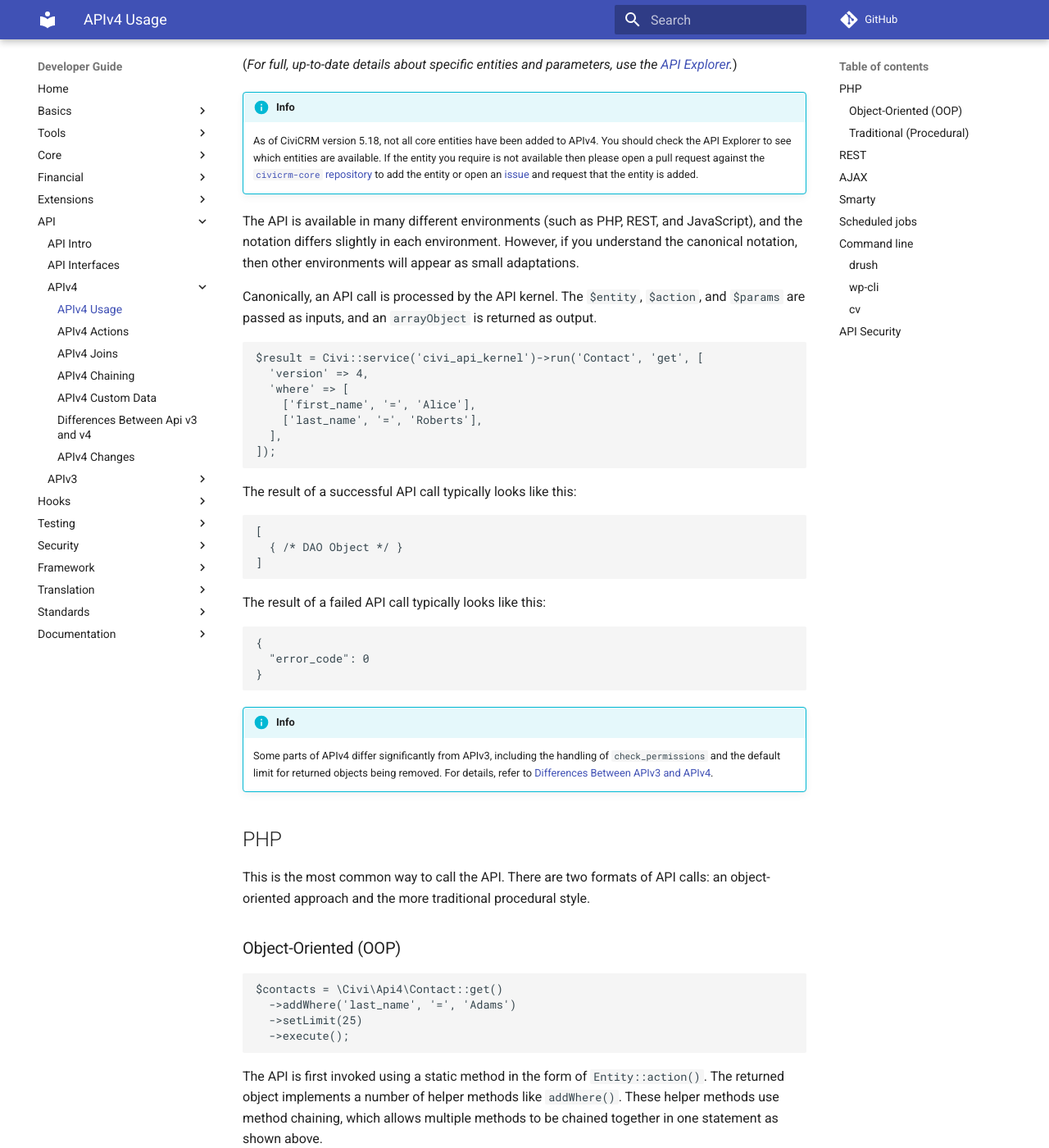
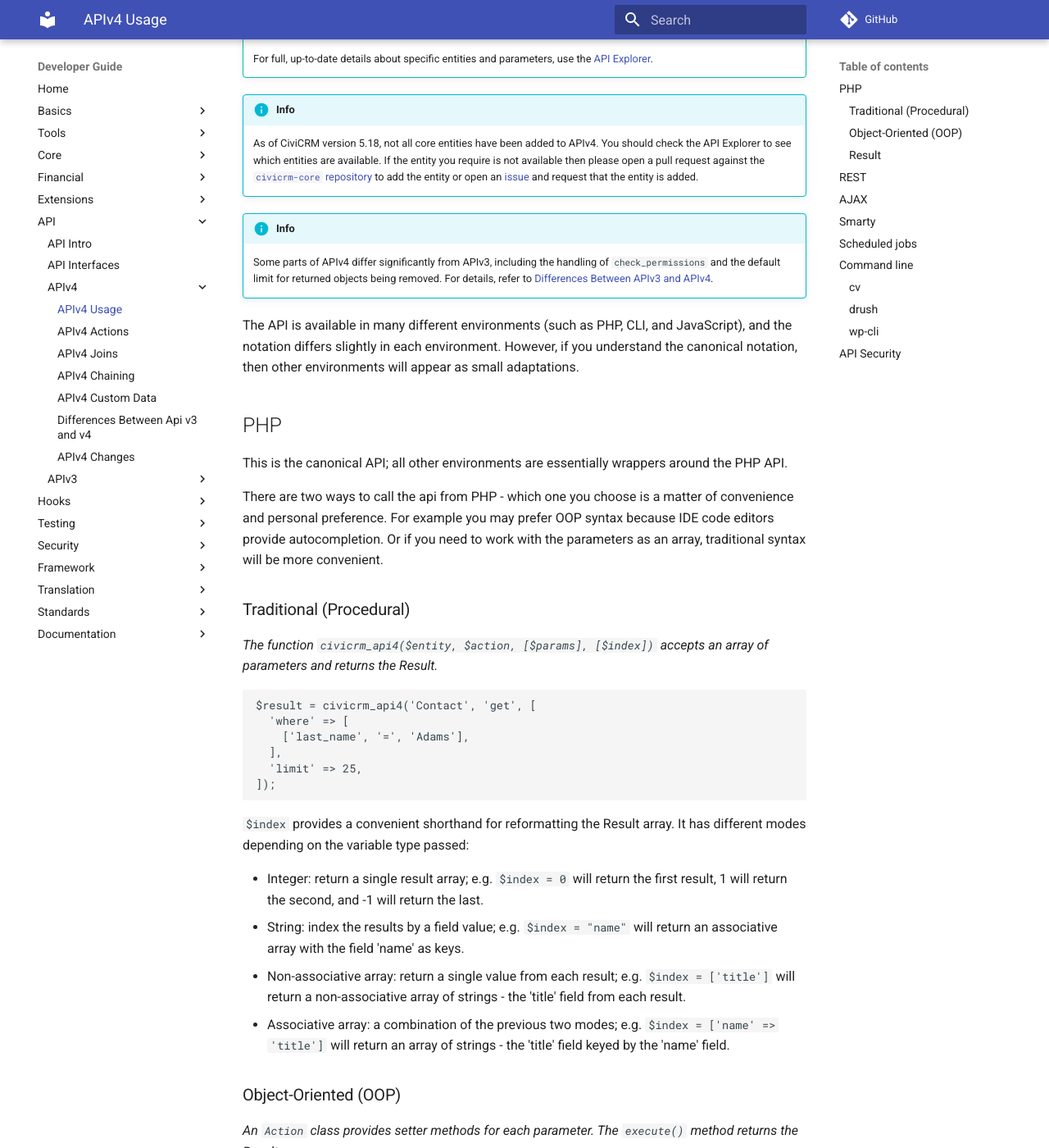
Before and after one commit to civicrm/civicrm-dev-docs, an MkDocs documentation site: the page built from docs/api/v4/usage.md, in a window 1280 px wide and 1400 px high, scrolled down 738 px. Shown: the whole window at 82% size. Built offline with MkDocs 1.6.1 and Material for MkDocs 9.7.7, drawn with Linux system fonts in a browser that asks for light colours; comment, search, counter and statistics services are not loaded; old or Windows-style settings are respelled for this version of MkDocs; some of the changed text lies outside the part shown.

Commit message:
Reorganze Api4 Usage

````diff
--- a/docs/api/v4/usage.md
+++ b/docs/api/v4/usage.md
@@ -1,14 +1,16 @@
 # APIv4 Usage
 
-Every API call consists of three elements: the *entity*, *action*, and *parameters*. Some commonly used entities in CiviCRM include the following:
+Every API call consists of three elements: the *entity*, *action*, and *parameters*:
 
-| Entity     | Description                                |
-|------------|--------------------------------------------|
-| `Contact`  | An individual, organization, or household. |
-| `Activity` | A phone call, meeting, or email message. that has occurred (or will occur) at a specific date and time. |
-| `Address`  | A street-address related to a contact.     |
+**Entity:** The "name" of the API.
+CiviCRM entities include Contacts, Activities, Contributions, Events, etc.
+Each API entity usually (but not always) corresponds to a table in the database (e.g. the Contact entity is the `civicrm_contact` table).
 
-Each entity supports a number of actions. Consider these samples with commonly-used actions and parameters for the `Contact` entity:
+**Action:** The "verb" of the API. Each entity supports a number of actions, such as `get`, `create`, `update`, `delete`.
+
+**Parameters:** Settings or data to pass to the api function. Each action accepts a different set of parameters.
+
+Consider these samples with commonly-used actions and parameters for the `Contact` entity:
 
 | Action   | Parameters                           | Description                     |
 |----------|--------------------------------------|---------------------------------|
@@ -16,86 +18,69 @@
 | `get`    | `#!json {"where":[["last_name", "=", "Doe"]], "limit":25}`                | Fetch the first 25 contacts with the last name "Doe" |
 | `delete` | `#!json {"where":[["id", "=", 42]]}` | Delete the contact with id "42" |
 
-(*For full, up-to-date details about specific entities and parameters, use the [API Explorer](/api/index.md#api-explorer).*)
+!!! tip
+    For full, up-to-date details about specific entities and parameters, use the [API Explorer](/api/index.md#api-explorer).
 
 !!! info
     As of CiviCRM version 5.18, not all core entities have been added to APIv4. You should check the API Explorer to see which entities are available. If the entity you require is not available then please open a pull request against the [`civicrm-core` repository](https://github.com/civicrm/civicrm-core) to add the entity or open an [issue](https://lab.civicrm.org/dev/core) and request that the entity is added.
 
-The API is available in many different environments (such as PHP, REST, and JavaScript), and the notation differs slightly in each environment.
-However, if you understand the canonical notation, then other environments will appear as small adaptations.
+!!! info
+    Some parts of APIv4 differ significantly from APIv3, including the handling of `check_permissions` and the default limit for returned objects being removed. For details, refer to [Differences Between APIv3 and APIv4](/api/v4/differences-with-v3.md).
 
-Canonically, an API call is processed by the API kernel. The `$entity`, `$action`, and `$params` are passed as inputs, and an `arrayObject` is returned as output.
+The API is available in many different environments (such as PHP, CLI, and JavaScript), and the notation differs slightly in each environment. However, if you understand the canonical notation, then other environments will appear as small adaptations.
+
+## PHP
+
+This is the canonical API; all other environments are essentially wrappers around the PHP API.
+
+There are two ways to call the api from PHP - which one you choose is a matter of convenience and personal preference.
+For example you may prefer OOP syntax because IDE code editors provide autocompletion.
+Or if you need to work with the parameters as an array, traditional syntax will be more convenient.
+
+### Traditional (Procedural)
+
+*The function `civicrm_api4($entity, $action, [$params], [$index])` accepts an array of parameters and returns the Result.*
 
 ```php
-$result = Civi::service('civi_api_kernel')->run('Contact', 'get', [
-  'version' => 4,
+$result = civicrm_api4('Contact', 'get', [
   'where' => [
-    ['first_name', '=', 'Alice'],
-    ['last_name', '=', 'Roberts'],
+    ['last_name', '=', 'Adams'],
   ],
+  'limit' => 25,
 ]);
 ```
 
-The result of a successful API call typically looks like this:
+`$index` provides a convenient shorthand for reformatting the Result array. It has different modes depending on the variable type passed:
 
-```json
-[
-  { /* DAO Object */ }
-]
-```
-
-The result of a failed API call typically looks like this:
-
-```json
-{
-  "error_code": 0
-}
-```
-
-!!! info
-    Some parts of APIv4 differ significantly from APIv3, including the handling of `check_permissions` and the default limit for returned objects being removed. For details, refer to [Differences Between APIv3 and APIv4](/api/v4/differences-with-v3.md).
-
-## PHP
-
-This is the most common way to call the API. There are two formats of API calls: an object-oriented approach and the more traditional procedural style.
+* Integer: return a single result array; e.g. `$index = 0` will return the first result, 1 will return the second, and -1 will return the last.
+* String: index the results by a field value; e.g. `$index = "name"` will return an associative array with the field 'name' as keys.
+* Non-associative array: return a single value from each result; e.g. `$index = ['title']` will return a non-associative array of strings - the 'title' field from each result.
+* Associative array: a combination of the previous two modes; e.g. `$index = ['name' => 'title']` will return an array of strings - the 'title' field keyed by the 'name' field.
 
 ### Object-Oriented (OOP)
 
+*An `Action` class provides setter methods for each parameter. The `execute()` method returns the Result.*
+
 ```php
-$contacts = \Civi\Api4\Contact::get()
+$result = \Civi\Api4\Contact::get()
   ->addWhere('last_name', '=', 'Adams')
   ->setLimit(25)
   ->execute();
 ```
 
-The API is first invoked using a static method in the form of `#!php Entity::action()`.
-The returned object implements a number of helper methods like `#!php addWhere()`.
-These helper methods use method chaining, which allows multiple methods to be chained together in one statement as shown above.
+### Result
 
-### Traditional (Procedural)
+Both OOP and traditional APIs return a **Result** ArrayObject, which can be accessed like an array using e.g. `$result[0]` or `foreach ($result as ...)`. It also has the following methods:
 
-```php
-try {
-  $contacts = civicrm_api4('Contact', 'get', array(
-    'where' => [
-      ['first_name', '=', 'Alice'],
-      ['last_name', '=', 'Roberts'],
-    ],
-  ]);
-}
-catch (\API_Exception $e) {
-  $error = $e->getMessage();
-}
-printf("Found %d item(s)\n", count($contacts));
-```
+- `$result->first()`: returns the first item, or NULL if not found.
+- `$result->last()`: returns the last item, or NULL if not found.
+- `$result->itemAt($index)`: returns the item at a given index, or NULL if not found.
+- `$result->indexBy($field)`: reindexes the array by the value of a field.
+- `$result->column($field)`: reduces the array to a single field.
+- `$result->count()`: counts the results.
 
-This format matches the canonical format almost exactly, with a few improvements for usability:
-
-- The `version => 4` parameter is not required.
-- Errors are reported as PHP exceptions. You may catch the exceptions or (by default) allow them to bubble up.
-- You can immediately iterate over the contacts returned.
-
-*Note*: If you're writing a Drupal module, a Joomla extension, a WordPress plugin, or a standalone script, then you may need to **bootstrap** CiviCRM before using the API.  See the examples in [Bootstrap Reference](/framework/bootstrap.md).
+!!! note
+    If you're writing a Drupal module, a Joomla extension, a WordPress plugin, or a standalone script, then you may need to **bootstrap** CiviCRM before using the API.  See the examples in [Bootstrap Reference](/framework/bootstrap.md).
 
 ## REST
 
@@ -103,15 +88,24 @@
 
 ## AJAX
 
+The AJAX interface is automatically available for web-pages generated through CiviCRM (such as standard CiviCRM web-pages, CiviCRM extensions and custom CiviCRM templates).
+
+Inputs are identical to the traditional PHP syntax:
+
 ```javascript
-CRM.api4('entity', 'action', [params], [index]);
+CRM.api4('entity', 'action', [params], [index])
 ```
 
-If you wish to do further work based on the result of the API call (e.g use the results from a GET call) you will need to use the [done method](http://api.jquery.com/deferred.done/) to listen for the event. For example:
+From an Angular app, use the service `crmApi4()` which is identical but works within the `$scope.digest` lifecycle.
+
+Both functions return a Promise, which resolves to a Result array.
 
 ```javascript
-CRM.api4('EntityTag', 'create', {
-  values: {"entity_id":5, "tag_id":3}
+CRM.api4('Contact', 'get', {
+  where: [
+    ['last_name', '=', 'Adams'],
+  ],
+  limit: 25
 }).then(function(results) {
   // do something with results array
 }, function(failure) {
@@ -119,11 +113,10 @@
 });
 ```
 
-The AJAX interface is automatically available for web-pages generated through CiviCRM (such as standard CiviCRM web-pages, CiviCRM extensions and custom CiviCRM templates).
-
-The AJAX interface could be made available to other parts of the same website (e.g. a Drupal module or WordPress widget) by calling `#!php CRM_Core_Resources::singleton()->addCoreResources()`
-from PHP. Please note that the AJAX interface is subject to [API Security](/security/permissions.md#api-permissions)
-and [Same Origin Policy](http://en.wikipedia.org/wiki/Same_origin_policy). To use it from an external site or application, see REST interface documentation.
+!!! tip
+    The AJAX interface could be made available to other parts of the same website (e.g. a Drupal module or WordPress widget) by calling `#!php CRM_Core_Resources::singleton()->addCoreResources()`
+    from PHP. Please note that the AJAX interface is subject to [API Security](/security/permissions.md#api-permissions)
+    and [Same Origin Policy](http://en.wikipedia.org/wiki/Same_origin_policy). To use it from an external site or application, see REST interface documentation.
 
 ## Smarty
 
@@ -134,14 +127,6 @@
 APIv4 is not yet available for scheduled jobs.
 
 ## Command line
-
-### drush
-
-APIv4 is not yet available as a drush command.
-
-### wp-cli
-
-APIv4 is not yet available as a wp-cli command.
 
 ### cv
 
@@ -159,6 +144,14 @@
 
 For more examples, refer to the output of `cv --help api4`.
 
+### drush
+
+APIv4 is not yet available as a drush command.
+
+### wp-cli
+
+APIv4 is not yet available as a wp-cli command.
+
 ## API Security
 
 API has security measures built in depending on the way the API is called that can also be turned off or on. API Permissions are also able to be altered via hook. More information on API Security can be found in the [Security Documentation](/security/permissions.md).
````
